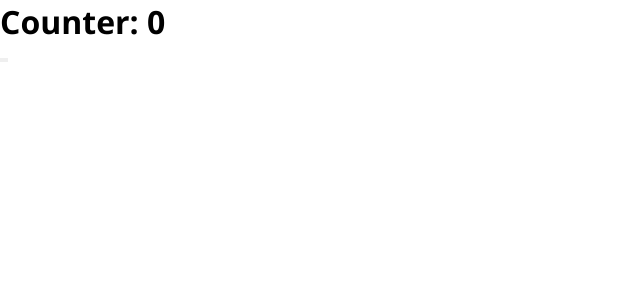
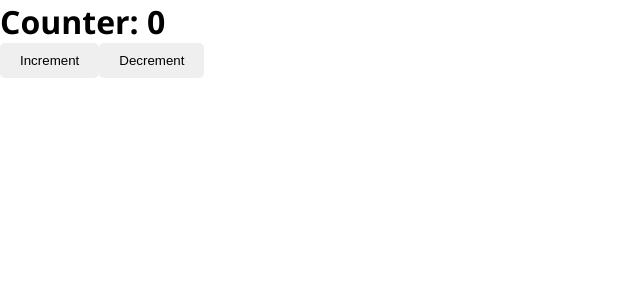
Before and after one commit to DimSkakovskyi/Hw-js-21, a React (Vite) app: page / in a window 1280 px wide. Shown: the top 300 px of the page, without its empty margins (0-640 px from the left). Built offline with nearby package versions, Linux system fonts and the light colour scheme.

Commit message:
conditional-rendering-10

```diff
--- a/src/components/Button.tsx
+++ b/src/components/Button.tsx
@@ -1,11 +1,13 @@
+import type { ReactNode } from 'react';
+
 interface ButtonProps {
-  caption: string,
+  children: ReactNode;
   onClick: () => void;
 }
 
-const Button = ({ caption, onClick }: ButtonProps) => {
+const Button = ({ children, onClick }: ButtonProps) => {
   return (
-    <button onClick={onClick}>{caption}</button>
+    <button onClick={onClick}>{children}</button>
   );
 };
 
--- a/src/index.css
+++ b/src/index.css
@@ -7,3 +7,10 @@
 body {
   font-family: 'Segoe UI', 'Roboto', 'Oxygen', 'Ubuntu', 'Cantarell', 'Fira Sans', 'Droid Sans', 'Helvetica Neue', sans-serif;
 }
+
+button {
+  padding: 10px 20px;
+  border: none;
+  border-radius: 5px;
+  cursor: pointer;
+}
```
